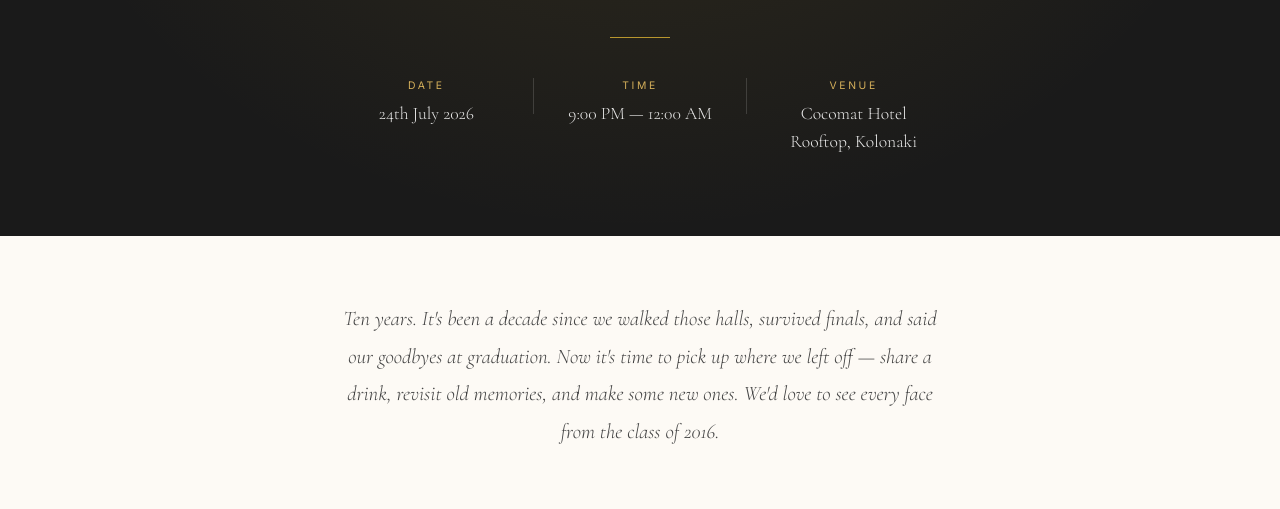
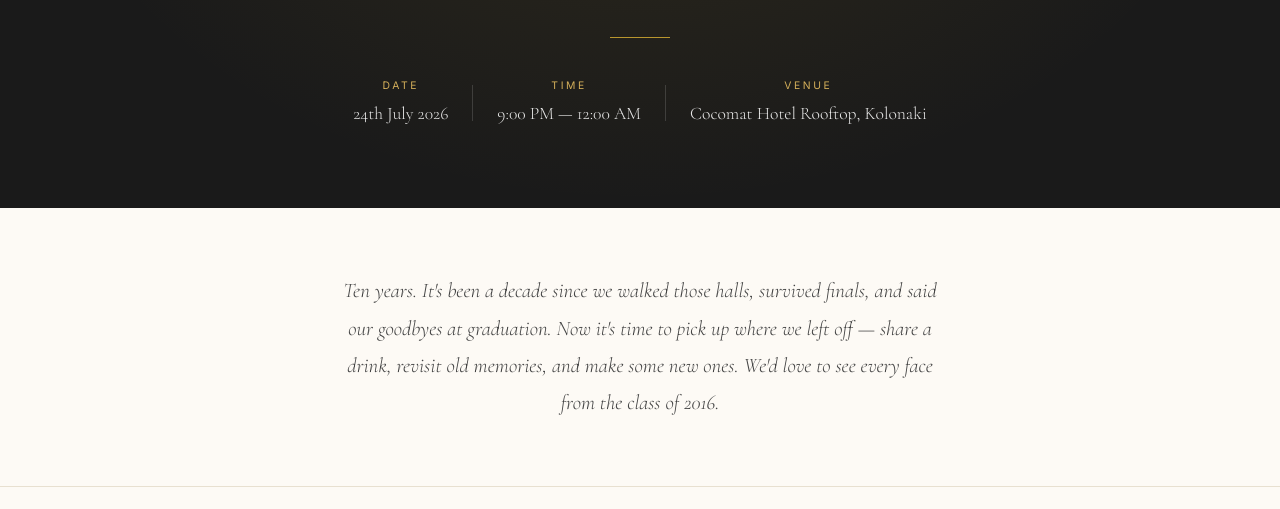
Before and after one commit to iasonS/reunion-site, a website: page public/index.html in a window 1280 px wide. Shown: the part 291-800 px from the top of the page. Drawn offline with nearby package versions, Linux system fonts and the light colour scheme.

Commit message:
Fix event details: force single row with nowrap

```diff
--- a/public/style.css
+++ b/public/style.css
@@ -90,24 +90,24 @@ body {
 .event-details {
   display: flex;
   justify-content: center;
-  align-items: stretch;
+  align-items: center;
   gap: 0;
+  flex-wrap: nowrap;
 }
 
 .detail {
   display: flex;
   flex-direction: column;
   align-items: center;
-  justify-content: flex-start;
-  padding: 0 2rem;
-  flex: 1 1 0;
-  min-width: 0;
+  padding: 0 1.5rem;
+  white-space: nowrap;
 }
 
 .detail-sep {
   width: 1px;
   height: 36px;
   background: rgba(255,255,255,0.15);
+  flex-shrink: 0;
 }
 
 .detail-label {
```
